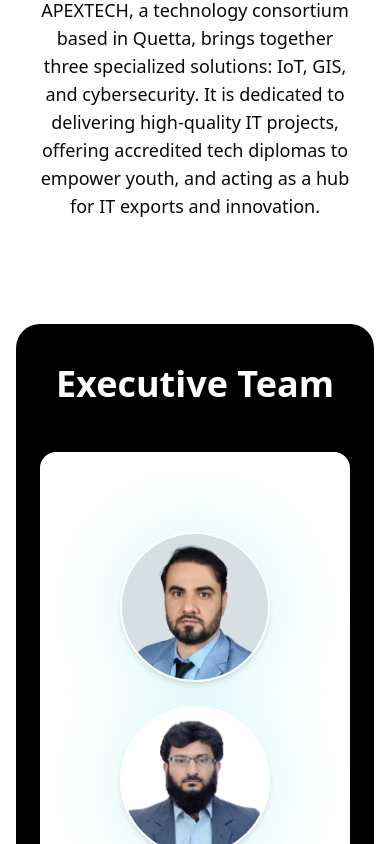
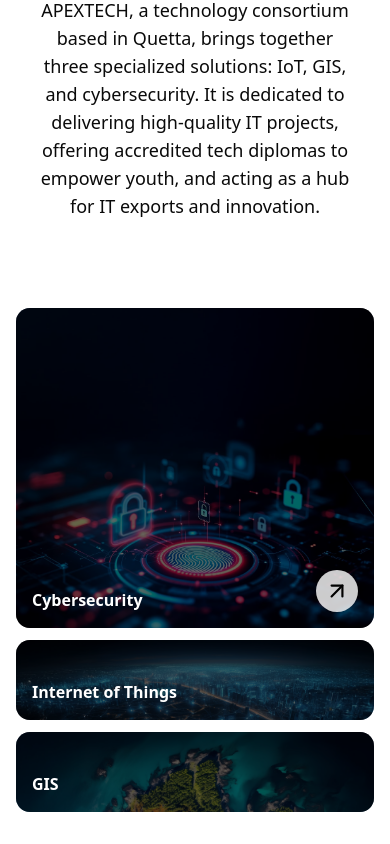
Before and after one commit to Apex-Tech-Hub/apextechhub-website, a Next.js app: page / in a window 390 px wide. Shown: the part 1156-2000 px from the top of the page. Built offline with nearby package versions, Linux system fonts and the light colour scheme.

Commit message:
Update Home

```diff
--- a/app/data.ts
+++ b/app/data.ts
@@ -97,22 +97,28 @@
 
 export const aboutItems = [
   {
+    id: "cybersecurity",
     title: "Cybersecurity",
     image: "/images/cybersecurity-background.jpg",
     href: "/cybersecurity",
-    className: "absolute left-80 top-0 lg:left-[10%] rotate-[10deg] lg:rotate-[-6deg]",
+    className:
+      "absolute left-80 top-0 lg:left-[10%] rotate-[10deg] lg:rotate-[-6deg]",
   },
   {
+    id: "iot",
     title: "Internet of Things",
     image: "/images/iot-background.jpg",
     href: "/iot",
-    className: "absolute top-30 left-10 lg:top-20 lg:left-[-30%] rotate-[-10deg] lg:rotate-[-2deg]",
+    className:
+      "absolute top-30 left-10 lg:top-20 lg:left-[-30%] rotate-[-10deg] lg:rotate-[-2deg]",
   },
   {
+    id: "gis",
     title: "GIS",
     image: "/images/gis-background.jpg",
     href: "/gis",
-    className: "absolute top-20 right-20 lg:top-30 lg:right-5 rotate-[-6deg] lg:rotate-[8deg]",
+    className:
+      "absolute top-20 right-20 lg:top-30 lg:right-5 rotate-[-6deg] lg:rotate-[8deg]",
   },
 ];
 
@@ -161,13 +167,6 @@
       designation: "Chief Technical Officer",
       image:
         "/employee/executive/ahmedshah.jpeg",
-    },
-    {
-      id: 4,
-      name: "Emily Davis",
-      designation: "UX for Smart Devices",
-      image:
-        "https://images.unsplash.com/photo-1438761681033-6461ffad8d80?auto=format&fit=crop&w=800&q=60",
-    },
+    }
   ],
 };
--- a/app/page.tsx
+++ b/app/page.tsx
@@ -43,10 +43,7 @@
         logo={aboutData.logo}
         items={aboutItems}
       />
-      <OurTeam
-        heading={teamData.heading}
-        members={teamData.members}
-      />
+
 
       <ServicesSection
         heading="Our Services"
@@ -55,6 +52,12 @@
       />
 
       <ContactForm />
+
+      <OurTeam
+        heading={teamData.heading}
+        members={teamData.members}
+      />
+
       <Footer />
     </div>
   );
--- a/components/AboutSection.tsx
+++ b/components/AboutSection.tsx
@@ -2,13 +2,15 @@
 
 import Image from "next/image";
 import { useRouter } from "next/navigation";
-import FancyButton from "./FancyButton";
+import { useState } from "react";
+import { ArrowUpRight } from "lucide-react";
 import {
   DraggableCardBody,
   DraggableCardContainer,
 } from "@/components/ui/draggable-card";
 
 interface AboutItem {
+  id: string;
   title: string;
   image: string;
   href: string;
@@ -32,6 +34,11 @@
 }: AboutSectionProps) {
   const router = useRouter();
 
+  // 🔒 only ONE active card, first one open by default
+  const [activeId, setActiveId] = useState(
+    items.length > 0 ? items[0].id : ""
+  );
+
   return (
     <section className="relative w-full max-w-[calc(100%-2rem)] mx-auto py-20 flex flex-col lg:flex-row items-center gap-16 overflow-hidden">
       {/* Background Logo */}
@@ -48,15 +55,62 @@
       {/* Left Content */}
       <div className="relative text-center lg:text-left z-10 flex-1 px-4 sm:px-10">
         <h2 className="text-4xl font-bold mb-4">{heading}</h2>
-        <p className="text-lg mb-6  max-w-full lg:max-w-lg">{description}</p>
+        <p className="text-lg mb-6 max-w-full lg:max-w-lg">
+          {description}
+        </p>
       </div>
 
-      {/* Right Draggable Area */}
-      <div className="relative z-10 flex-1 w-ful hidden lg:block md:h-[600px] sm:h-[500px]">
+      {/* 📱 MOBILE – accordion cards (ONE open only) */}
+      <div className="w-full lg:hidden flex flex-col gap-3">
+        {items.map((item) => {
+          const isActive = activeId === item.id;
+
+          return (
+            <div
+              key={item.id}
+              onClick={() => setActiveId(item.id)}
+              className={`relative overflow-hidden rounded-xl cursor-pointer
+                transition-all duration-500 ease-in-out
+                ${isActive ? "h-[320px]" : "h-[80px]"}`}
+            >
+              <Image
+                src={item.image}
+                alt={item.title}
+                fill
+                className="object-cover"
+                priority={isActive}
+              />
+
+              <div className="absolute inset-0 bg-black/60" />
+
+              <div className="absolute bottom-4 left-4 text-white font-bold z-10">
+                {item.title}
+              </div>
+
+              {isActive && (
+                <button
+                  onClick={(e) => {
+                    e.stopPropagation();
+                    router.push(item.href);
+                  }}
+                  className="absolute bottom-4 right-4 z-10
+                    bg-white/80 text-black p-2 rounded-full
+                    active:scale-95 transition"
+                >
+                  <ArrowUpRight size={26} />
+                </button>
+              )}
+            </div>
+          );
+        })}
+      </div>
+
+      {/* 🖥️ DESKTOP – draggable cards (UNCHANGED) */}
+      <div className="relative z-10 flex-1 w-full hidden lg:block md:h-[600px] sm:h-[500px]">
         <DraggableCardContainer className="relative w-full h-full overflow-visible">
           {items.map((item) => (
             <DraggableCardBody
-              key={item.title}
+              key={item.id}
               className={`${item.className} cursor-grab active:cursor-grabbing`}
             >
               <div
@@ -66,7 +120,9 @@
                 <img
                   src={item.image}
                   alt={item.title}
-                  className="pointer-events-none relative z-10 h-64 w-64 sm:h-72 sm:w-72 rounded-2xl object-cover"
+                  className="pointer-events-none relative z-10
+                    h-64 w-64 sm:h-72 sm:w-72
+                    rounded-2xl object-cover"
                 />
                 <h3 className="mt-4 text-center text-xl font-bold text-white">
                   {item.title}
```
